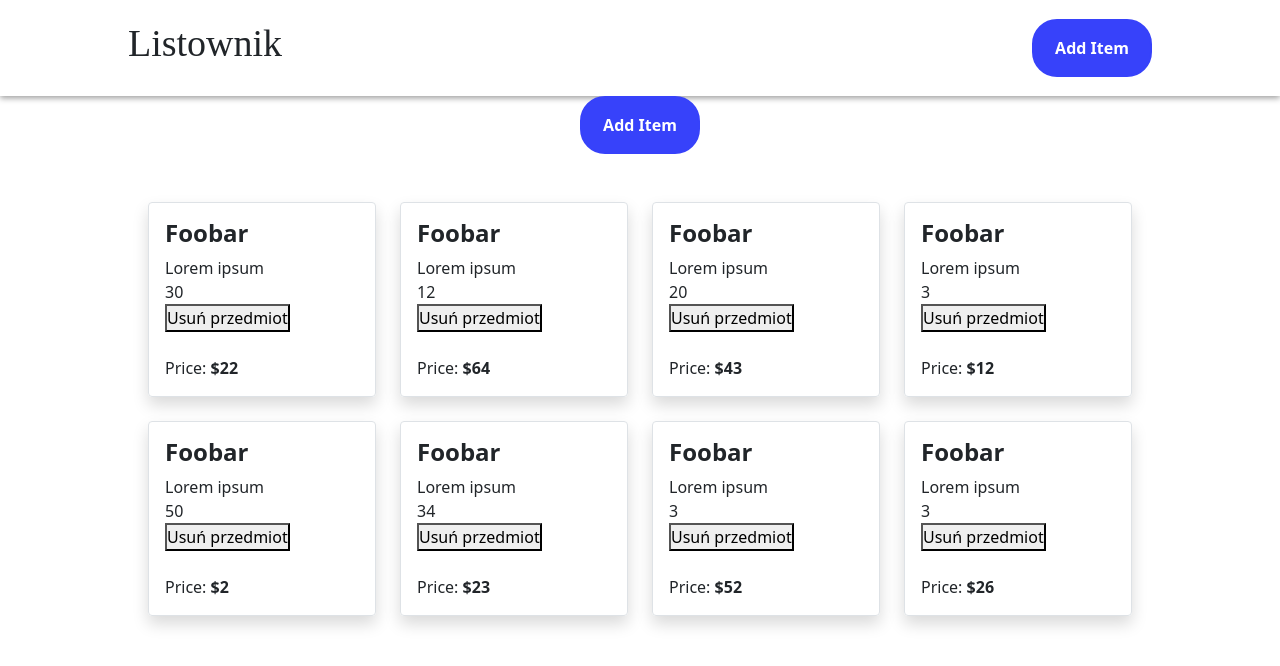
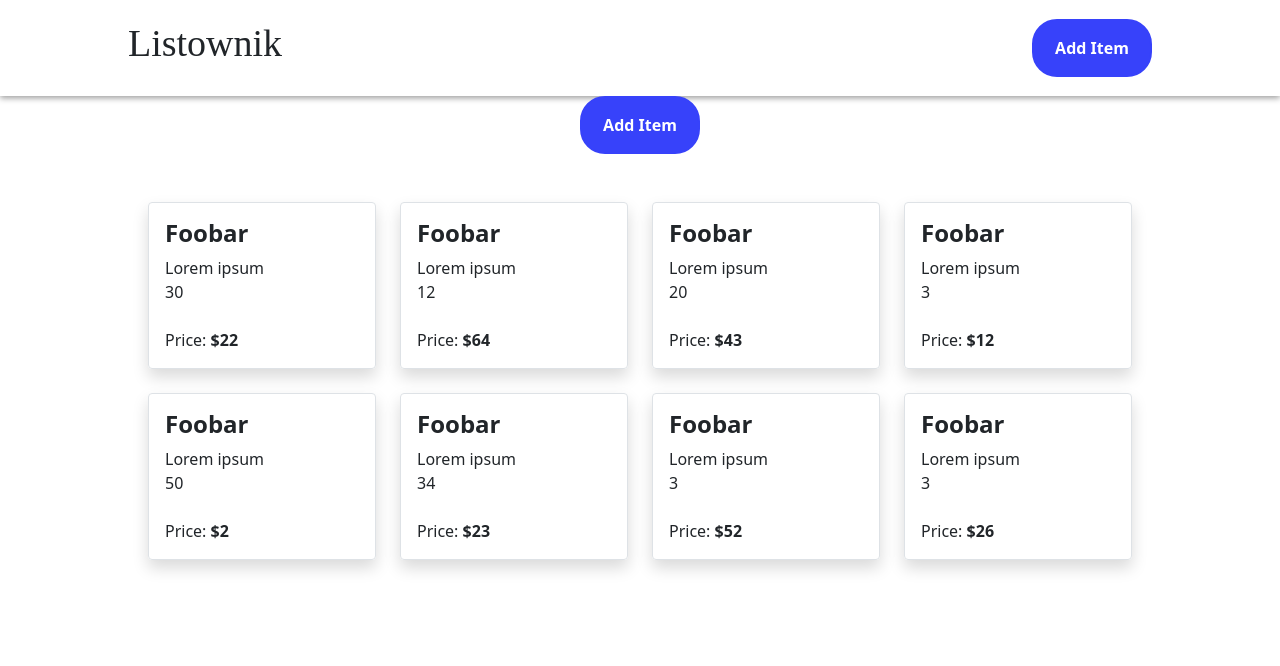
Before and after one commit to pkol92/ShopList, a React (Create React App) app: page / in a window 1280 px wide. Shown: the top 666 px of the page. Built offline with nearby package versions, Linux system fonts and the light colour scheme; a web font is replaced by a local one.

Commit message:
add context

```diff
--- a/src/components/Table/component.js
+++ b/src/components/Table/component.js
@@ -1,82 +1,23 @@
 
 import 'bootstrap/dist/css/bootstrap.css'
-import { useState } from 'react'
-import DeleteItem from '../DeleteItem/DeleteItem'
+// import { useState } from 'react'
+import { useItems } from '../../contexts/Items'
+// import DeleteItem from '../DeleteItem/DeleteItem'
 export const Table = () => {
 
-  const [test, setTest] = useState([
-    {
-      id: 1,
-      name: 'Foobar',
-      description: 'Lorem ipsum',
-      price: 22,
-      weight: 30
-    },
-    {
-      id: 2,
-      name: 'Foobar',
-      description: 'Lorem ipsum',
-      price: 64,
-      weight: 12
-    },
-    {
-      id: 3,
-      name: 'Foobar',
-      description: 'Lorem ipsum',
-      price: 43,
-      weight: 20
-    },
-    {
-      id: 4,
-      name: 'Foobar',
-      description: 'Lorem ipsum',
-      price: 12,
-      weight: 3
-    },
-    {
-      id: 6,
-      name: 'Foobar',
-      description: 'Lorem ipsum',
-      price: 2,
-      weight: 50
-    },
-    {
-      id: 7,
-      name: 'Foobar',
-      description: 'Lorem ipsum',
-      price: 23,
-      weight: 34
-    },
-    {
-      id: 8,
-      name: 'Foobar',
-      description: 'Lorem ipsum',
-      price: 52,
-      weight: 3
-    },
-    {
-      id: 9,
-      name: 'Foobar',
-      description: 'Lorem ipsum',
-      price: 26,
-      weight: 3
-    },
 
-
-  ])
-
-
+  const [items, setItems] = useItems()
 
 
   return (
     <div className='container my-5'>
       <div className="row row-cols-5 gap-4 justify-content-center">
-        {test.map( item => (
+        {items.map( item => (
           <div onClick={ () => console.log('click at item')} key={item.id} className='col border rounded shadow p-3' style={{'cursor': 'pointer'}}>
              <header className='fw-bold h4'>{item.name}</header>
              <div>{item.description}</div>
              <div>{item.weight}</div>
-             <DeleteItem id={item.id} test={test} setTest={setTest}/>
+             {/* <DeleteItem id={item.id} test={test} setTest={setTest}/> */}
              <div className='mt-4'>Price: <span className='fw-bold'>{'$'}{item.price}</span> </div>
 
           </div>
--- /dev/null
+++ b/src/contexts/Items.jsx
@@ -0,0 +1,89 @@
+import { createContext, useContext, useState } from "react";
+
+
+const ItemsContext = createContext()
+
+
+export const ItemsProvider = ({children}) => {
+
+  const initialState = [
+    {
+      id: 1,
+      name: 'Foobar',
+      description: 'Lorem ipsum',
+      price: 22,
+      weight: 30
+    },
+    {
+      id: 2,
+      name: 'Foobar',
+      description: 'Lorem ipsum',
+      price: 64,
+      weight: 12
+    },
+    {
+      id: 3,
+      name: 'Foobar',
+      description: 'Lorem ipsum',
+      price: 43,
+      weight: 20
+    },
+    {
+      id: 4,
+      name: 'Foobar',
+      description: 'Lorem ipsum',
+      price: 12,
+      weight: 3
+    },
+    {
+      id: 6,
+      name: 'Foobar',
+      description: 'Lorem ipsum',
+      price: 2,
+      weight: 50
+    },
+    {
+      id: 7,
+      name: 'Foobar',
+      description: 'Lorem ipsum',
+      price: 23,
+      weight: 34
+    },
+    {
+      id: 8,
+      name: 'Foobar',
+      description: 'Lorem ipsum',
+      price: 52,
+      weight: 3
+    },
+    {
+      id: 9,
+      name: 'Foobar',
+      description: 'Lorem ipsum',
+      price: 26,
+      weight: 3
+    },
+
+
+  ]
+  const [items, setItems] = useState(initialState)
+  // const addToItems = (item) => setItems([...items, item])
+  // const removeFromItems = (item) => setItems(items.filter( i => i !== item))
+
+  return (
+    <>
+      <ItemsContext.Provider value={[items, setItems]}>
+        {children}
+      </ItemsContext.Provider>
+    </>
+  )
+}
+
+
+export const useItems = () => {
+  const context = useContext(ItemsContext);
+  if (context === undefined) {
+    throw new Error("Context must be used within a Provider");
+  }
+  return context;
+}
--- a/src/index.tsx
+++ b/src/index.tsx
@@ -3,10 +3,13 @@ import ReactDOM from 'react-dom';
 import './index.css';
 import { App } from './App';
 import reportWebVitals from './reportWebVitals';
+import { ItemsProvider } from './contexts/Items';
 
 ReactDOM.render(
   <React.StrictMode>
-    <App />
+    <ItemsProvider>
+      <App />
+    </ItemsProvider>
   </React.StrictMode>,
   document.getElementById('root')
 );
```
